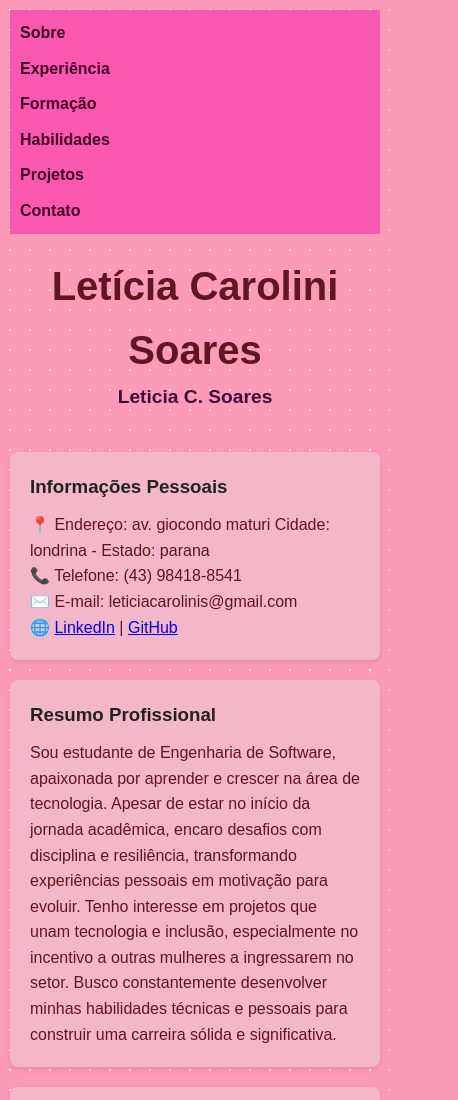
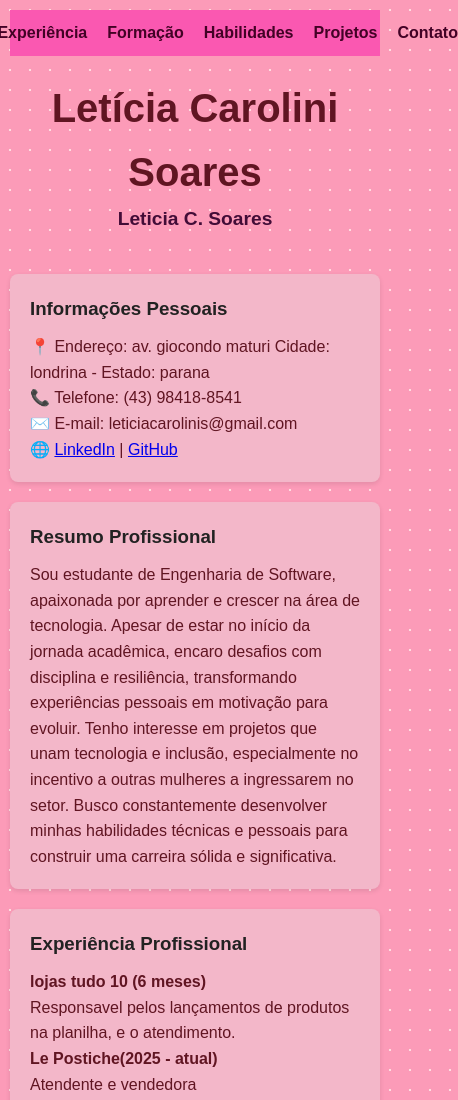
Before and after one commit to carolinileticia/curriculo-leticia, a plain HTML site: page docs/index.html in a window 390 px wide. Shown: the top 1100 px of the page, 458 px wide, since content can reach past the window. Drawn offline with Linux system fonts and the light colour scheme.

Commit message:
Update style.css

```diff
--- a/docs/style.css
+++ b/docs/style.css
@@ -1,4 +1,4 @@
-/* Reset básico */
+
 * {
   margin: 0;
   padding: 0;
@@ -14,8 +14,6 @@ body {
   background-image: radial-gradient(circle, #ffdde1 1px, transparent 1px);
   background-size: 20px 20px;
 }
-
-/* Menu */
 nav {
   background: #fa58b1;
   padding: 10px;
@@ -35,7 +33,6 @@ nav a:hover {
   color: #ffd700;
 }
 
-/* Cabeçalho */
 header {
   text-align: center;
   padding: 20px;
@@ -47,8 +44,6 @@ header h2 {
   font-size: 1.2em;
   color: #420c37;
 }
-
-/* Seções */
 section {
   background: #f3b7c9;
   margin: 20px auto;
@@ -65,7 +60,6 @@ section ul {
   list-style: square inside;
 }
 
-/* Rodapé */
 footer {
   text-align: center;
   padding: 15px;
@@ -73,11 +67,3 @@ footer {
   background: #ad0562;
   color: #fff;
 }
-
-/* Responsividade */
-@media (max-width: 768px) {
-  nav ul {
-    flex-direction: column;
-    gap: 10px;
-  }
-}
```
